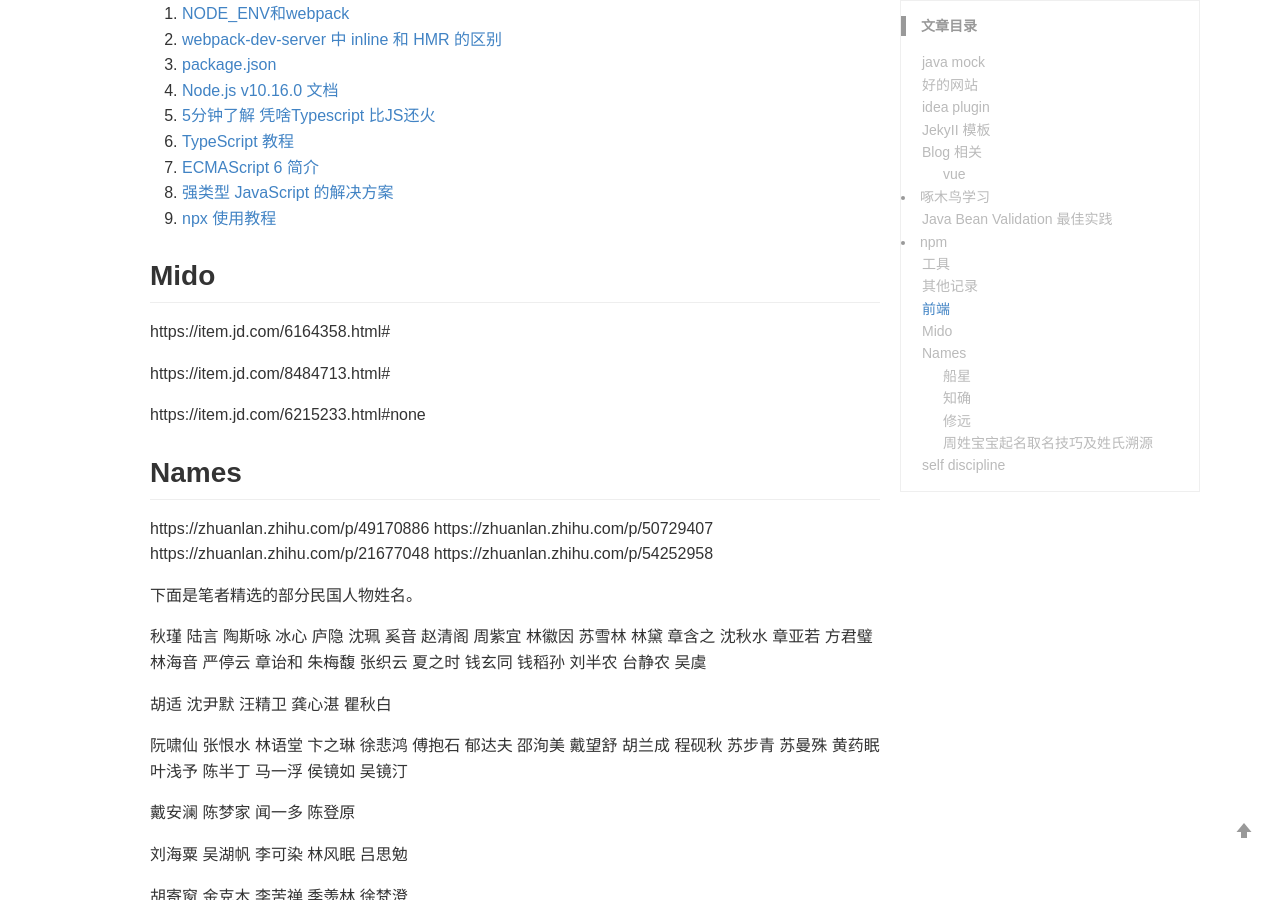
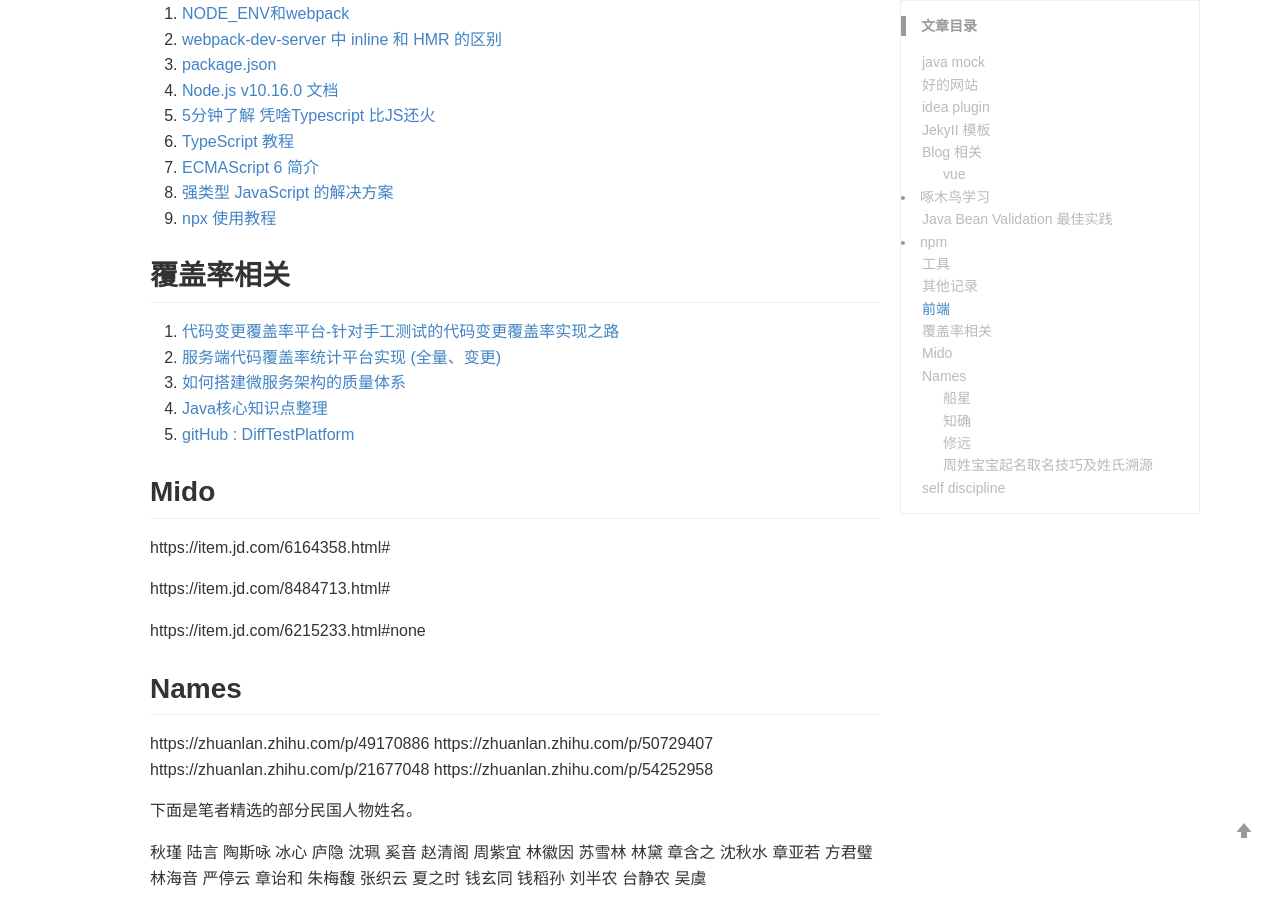
Before and after one commit to MichaelZhou111/MichaelZhou111.github.io, a Jekyll site: the page built from _posts/2011-04-26-temp.md, in a window 1280 px wide and 900 px high, scrolled down 2022 px. Built offline with Jekyll 4.4.1, drawn with Linux system fonts in a browser that asks for light colours; comment, search, counter and statistics services are not loaded.

Commit message:
add some for temp4

```diff
--- a/_posts/2011-04-26-temp.md
+++ b/_posts/2011-04-26-temp.md
@@ -93,6 +93,12 @@ https://blog.csdn.net/jiaobuchong/article/details/88883613
 8. [强类型 JavaScript 的解决方案](http://www.ruanyifeng.com/blog/2015/02/strong-typing-javascript.html)
 9. [npx 使用教程](http://www.ruanyifeng.com/blog/2019/02/npx.html)
 
+## 覆盖率相关
+1. [代码变更覆盖率平台-针对手工测试的代码变更覆盖率实现之路](https://testerhome.com/topics/19077)
+2. [ 服务端代码覆盖率统计平台实现 (全量、变更)](https://testerhome.com/topics/16924)
+3. [如何搭建微服务架构的质量体系](http://www.runtester.com/detail/blog/16)
+4. [Java核心知识点整理](http://www.runtester.com/detail/blog/205)
+5. [gitHub : DiffTestPlatform](https://github.com/hzlifeng1/DiffTestPlatform)
 
 
 
```
